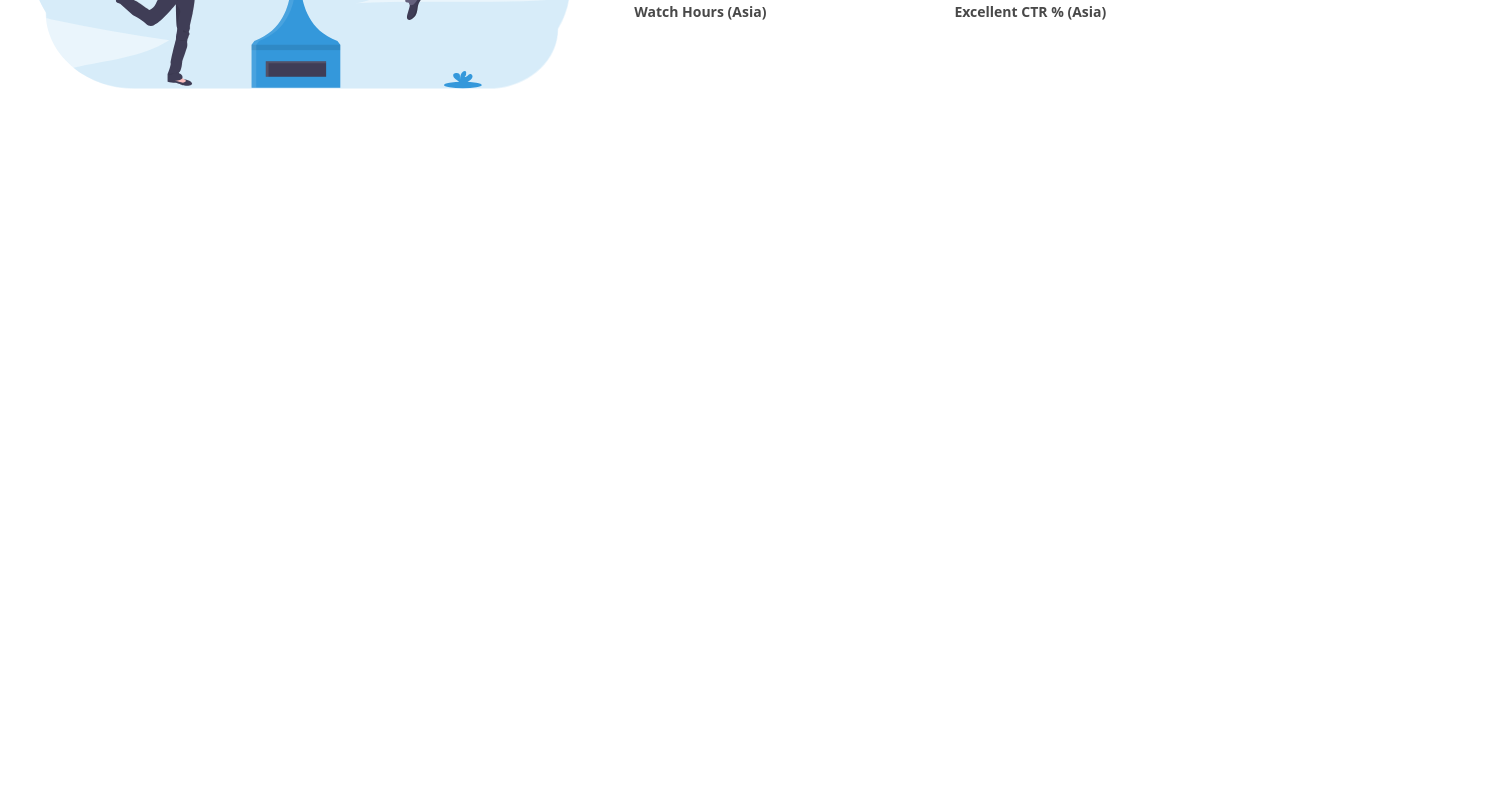
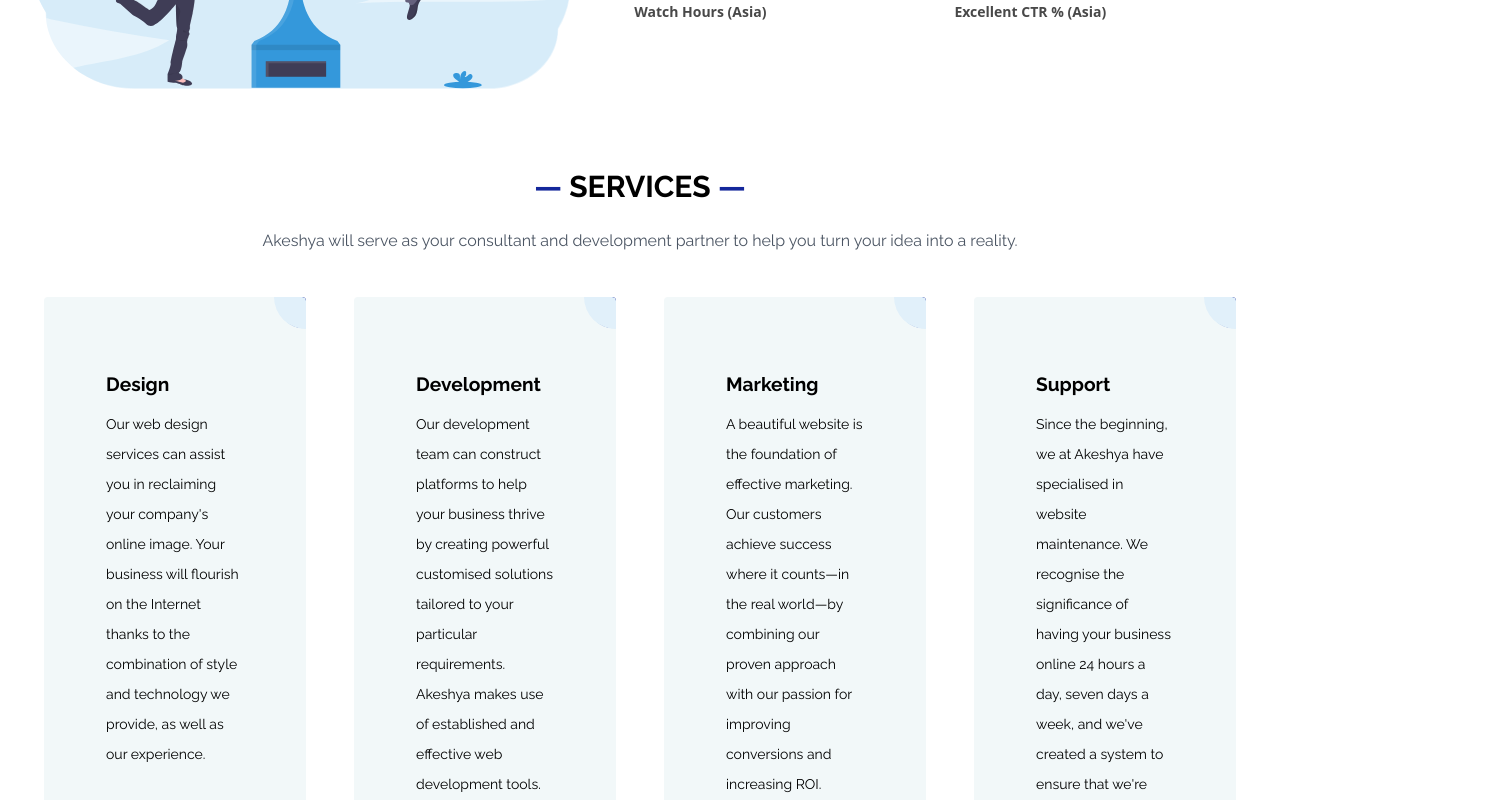
Before and after one commit to TarunPatidar04/AKESHYA, a React (Vite) app: page / in a window 1280 px wide. Shown: the part 1300-2100 px from the top of the page, 1512 px wide, since content can reach past the window. Before the commit the page ends 1429 px from the top, so only its background shows below. Built offline with nearby package versions, Linux system fonts and the light colour scheme.

Commit message:
WIP Working on a Card Component

```diff
--- a/src/App.jsx
+++ b/src/App.jsx
@@ -1,16 +1,18 @@
-import React from 'react'
-import Navbar from './components/Navbar'
-import Main from './components/Main'
-import AboutUs from './components/AboutUs'
+import React from "react";
+import Navbar from "./components/Navbar";
+import Main from "./components/Main";
+import AboutUs from "./components/AboutUs";
+import Services from "./components/Services";
 
 const App = () => {
   return (
     <>
-    <Navbar/>
-    <Main/>
-    <AboutUs/>
+      <Navbar />
+      <Main />
+      <AboutUs />
+      <Services />
     </>
-  )
-}
+  );
+};
 
-export default App
+export default App;
--- /dev/null
+++ b/src/cardComponent/Card.css
@@ -0,0 +1,205 @@
+.card {
+  height: 550px;
+  width: 550px;
+}
+
+.card .heading {
+  font-size: larger;
+  font-weight: bold;
+}
+
+.card p {
+  line-height: 30px;
+  padding-top: 10px;
+}
+
+.card p.small {
+  font-size: 14px;
+}
+
+.go-corner {
+  display: flex;
+  align-items: center;
+  justify-content: center;
+  position: absolute;
+  width: 32px;
+  height: 32px;
+  overflow: hidden;
+  top: 0;
+  right: 0;
+  background-color: #e1f0fa;
+  border-radius: 0 4px 0 32px;
+}
+
+.go-arrow {
+  margin-top: -4px;
+  margin-right: -4px;
+  color: white;
+  font-family: courier, sans;
+}
+
+.card1 {
+  display: block;
+  position: relative;
+  max-width: 262px;
+  background-color: #f2f8f9;
+  border-radius: 4px;
+  padding: 62px;
+  margin: 12px;
+  text-decoration: none;
+  z-index: 0;
+  overflow: hidden;
+}
+
+.card1:before {
+  content: "";
+  position: absolute;
+  z-index: -1;
+  top: -19px;
+  right: -19px;
+  background: #14279b;
+  height: 50px;
+  width: 45px;
+  border-radius: 32px;
+  transform: scale(1);
+  transform-origin: 50% 50%;
+  transition: transform 0.25s ease-out;
+}
+
+.card1:hover:before {
+  transform: scale(21);
+}
+
+.card1:hover p {
+  transition: all 0.3s ease-out;
+  color: rgba(255, 255, 255, 0.8);
+}
+
+.card1:hover h3 {
+  transition: all 0.3s ease-out;
+  color: #fff;
+}
+
+.card2 {
+  display: block;
+  top: 0px;
+  position: relative;
+  max-width: 262px;
+  background-color: #f2f8f9;
+  border-radius: 4px;
+  padding: 32px 24px;
+  margin: 12px;
+  text-decoration: none;
+  z-index: 0;
+  overflow: hidden;
+  border: 1px solid #f2f8f9;
+}
+
+.card2:hover {
+  transition: all 0.2s ease-out;
+  box-shadow: 0px 4px 8px rgba(38, 38, 38, 0.2);
+  top: -4px;
+  border: 1px solid #ccc;
+  background-color: white;
+}
+
+.card2:before {
+  content: "";
+  position: absolute;
+  z-index: -1;
+  top: -16px;
+  right: -16px;
+  background: #00838d;
+  height: 32px;
+  width: 32px;
+  border-radius: 32px;
+  transform: scale(2);
+  transform-origin: 50% 50%;
+  transition: transform 0.15s ease-out;
+}
+
+.card2:hover:before {
+  transform: scale(2.15);
+}
+
+.card3 {
+  display: block;
+  top: 0px;
+  position: relative;
+  max-width: 262px;
+  background-color: #f2f8f9;
+  border-radius: 4px;
+  padding: 32px 24px;
+  margin: 12px;
+  text-decoration: none;
+  overflow: hidden;
+  border: 1px solid #f2f8f9;
+}
+
+.card3 .go-corner {
+  opacity: 0.7;
+}
+
+.card3:hover {
+  border: 1px solid #00838d;
+  box-shadow: 0px 0px 999px 999px rgba(255, 255, 255, 0.5);
+  z-index: 500;
+}
+
+.card3:hover p {
+  color: #00838d;
+}
+
+.card3:hover .go-corner {
+  transition: opactiy 0.3s linear;
+  opacity: 1;
+}
+
+.card4 {
+  display: block;
+  top: 0px;
+  position: relative;
+  max-width: 262px;
+  background-color: #fff;
+  border-radius: 4px;
+  padding: 32px 24px;
+  margin: 12px;
+  text-decoration: none;
+  overflow: hidden;
+  border: 1px solid #ccc;
+}
+
+.card4 .go-corner {
+  background-color: #00838d;
+  height: 100%;
+  width: 16px;
+  padding-right: 9px;
+  border-radius: 0;
+  transform: skew(6deg);
+  margin-right: -36px;
+  align-items: start;
+  background-image: linear-gradient(-45deg, #8f479a 1%, #dc2a74 100%);
+}
+
+.card4 .go-arrow {
+  transform: skew(-6deg);
+  margin-left: -2px;
+  margin-top: 9px;
+  opacity: 0;
+}
+
+.card4:hover {
+  border: 1px solid #cd3d73;
+}
+
+.card4 h3 {
+  margin-top: 8px;
+}
+
+.card4:hover .go-corner {
+  margin-right: -12px;
+}
+
+.card4:hover .go-arrow {
+  opacity: 1;
+}
--- /dev/null
+++ b/src/cardComponent/Card.jsx
@@ -0,0 +1,16 @@
+import React from "react";
+import "./Card.css";
+
+const Card = ({ heading, description }) => {
+  return (
+    <div className="card">
+      <a className="card1" >
+        <p className="heading">{heading}</p>
+        <p className="small">{description}</p>
+        <div className="go-corner" href="#"></div>
+      </a>
+    </div>
+  );
+};
+
+export default Card;
--- /dev/null
+++ b/src/components/Services.jsx
@@ -0,0 +1,55 @@
+import React from "react";
+import clock from "../Icons/clock.png";
+import Card from "../cardComponent/Card";
+
+const Services = () => {
+  const cardData = [
+    {
+      heading: "Design",
+      description:
+        "Our web design services can assist you in reclaiming your company's online image. Your business will flourish on the Internet thanks to the combination of style and technology we provide, as well as our experience.",
+    },
+    {
+      heading: "Development",
+      description:
+        "Our development team can construct platforms to help your business thrive by creating powerful customised solutions tailored to your particular requirements. Akeshya makes use of established and effective web development tools.",
+    },
+    {
+      heading: "Marketing",
+      description:
+        "A beautiful website is the foundation of effective marketing. Our customers achieve success where it counts—in the real world—by combining our proven approach with our passion for improving conversions and increasing ROI.",
+    },
+    {
+      heading: "Support",
+      description:
+        "Since the beginning, we at Akeshya have specialised in website maintenance. We recognise the significance of having your business online 24 hours a day, seven days a week, and we've created a system to ensure that we're always available.",
+    },
+  ];
+
+  return (
+    <div className="py-10 max-w-7xl mx-auto">
+      <div className="px-4 sm:px-6 lg:px-8">
+        <h2 className="text-3xl font-bold text-center text-black mb-6">
+          <span className="text-customBlue">&#8212;</span> SERVICES{" "}
+          <span className="text-customBlue">&#8212;</span>
+        </h2>
+        <p className="text-center text-gray-600 mb-8">
+          Akeshya will serve as your consultant and development partner to help
+          you turn your idea into a reality.
+        </p>
+        <div className="grid grid-cols-1 sm:grid-cols-2 md:grid-cols-4 gap-6">
+          {/* Render each card with different data */}
+          {cardData.map((data, index) => (
+            <Card
+              key={index}
+              heading={data.heading}
+              description={data.description}
+            />
+          ))}
+        </div>
+      </div>
+    </div>
+  );
+};
+
+export default Services;
```
